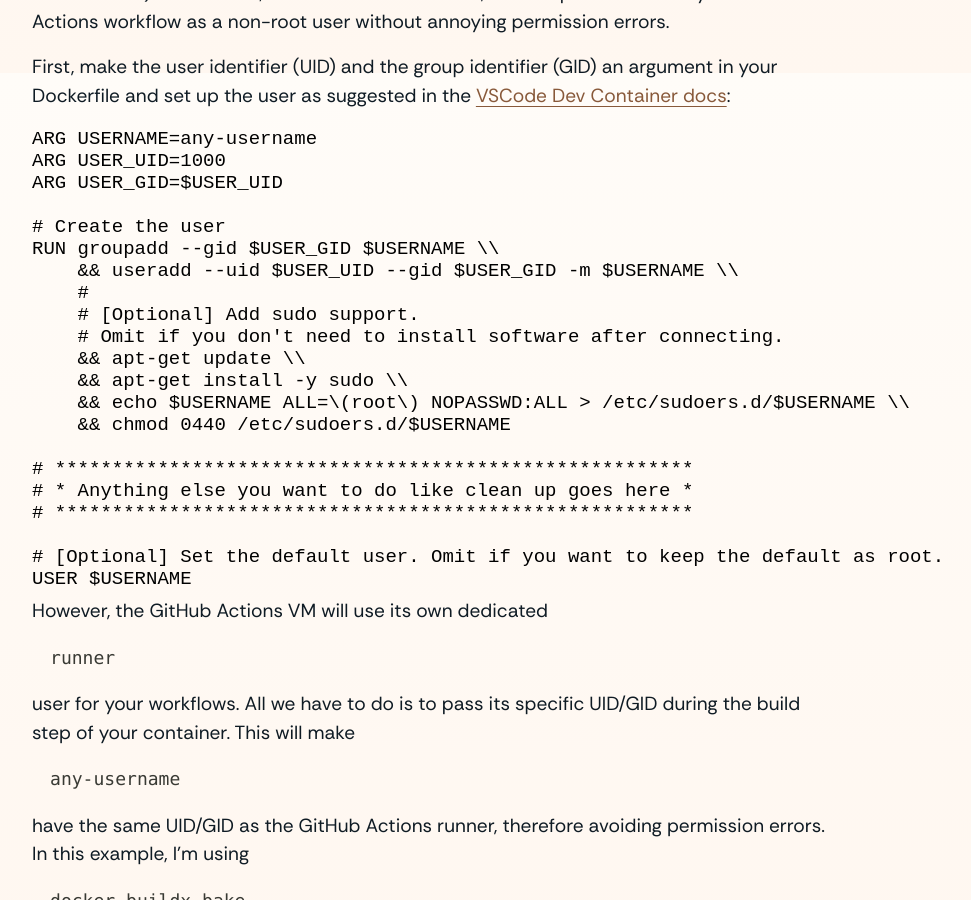
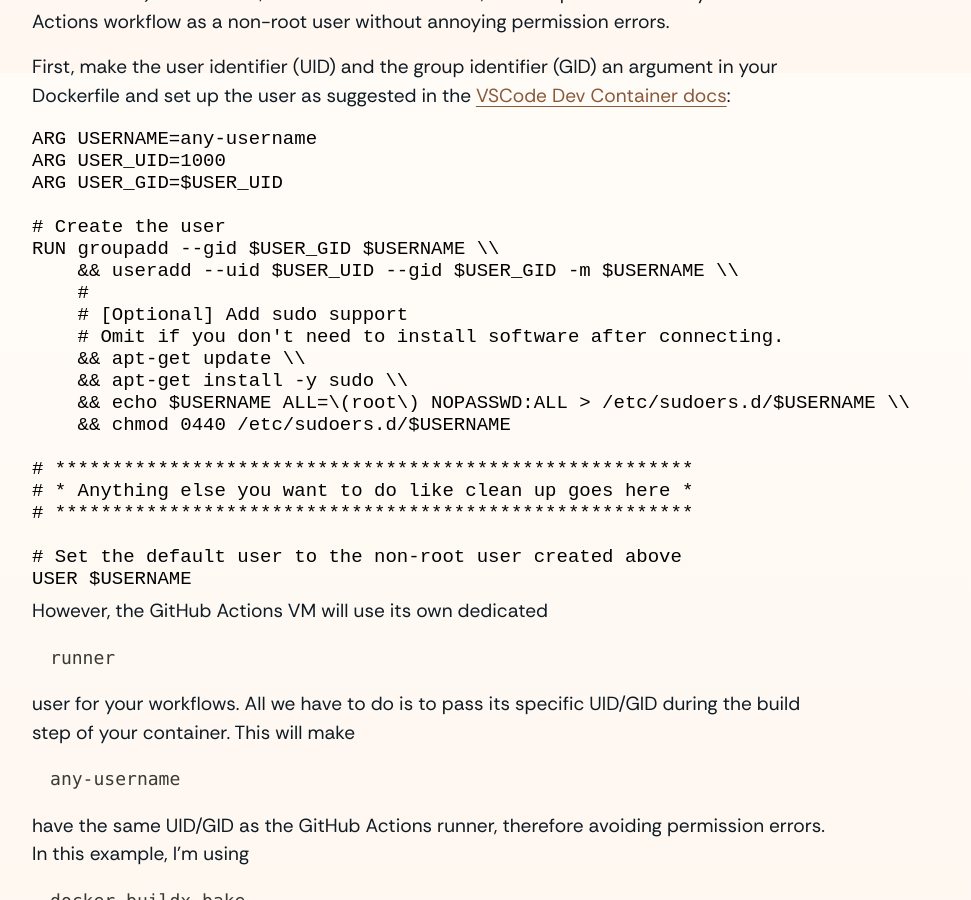
Before and after one commit to Splines/homepage, a Jekyll site: the page built from _posts/2025-11-04-github-actions-non-root.md, in a window 1280 px wide and 900 px high, scrolled down 827 px. Shown: the whole window, without its empty margins (209-1180 px from the left). Built offline with Jekyll 4.4.1, drawn with Linux system fonts in a browser that asks for light colours; comment, search, counter and statistics services are not loaded.

Commit message:
Improve Dockerfile comments

````diff
--- a/_posts/2025-11-04-github-actions-non-root.md
+++ b/_posts/2025-11-04-github-actions-non-root.md
@@ -24,7 +24,7 @@ ARG USER_GID=$USER_UID
 RUN groupadd --gid $USER_GID $USERNAME \\
     && useradd --uid $USER_UID --gid $USER_GID -m $USERNAME \\
     #
-    # [Optional] Add sudo support.
+    # [Optional] Add sudo support
     # Omit if you don't need to install software after connecting.
     && apt-get update \\
     && apt-get install -y sudo \\
@@ -35,7 +35,7 @@ RUN groupadd --gid $USER_GID $USERNAME \\
 # * Anything else you want to do like clean up goes here *
 # ********************************************************
 
-# [Optional] Set the default user. Omit if you want to keep the default as root.
+# Set the default user to the non-root user created above
 USER $USERNAME
 ```
 
````
